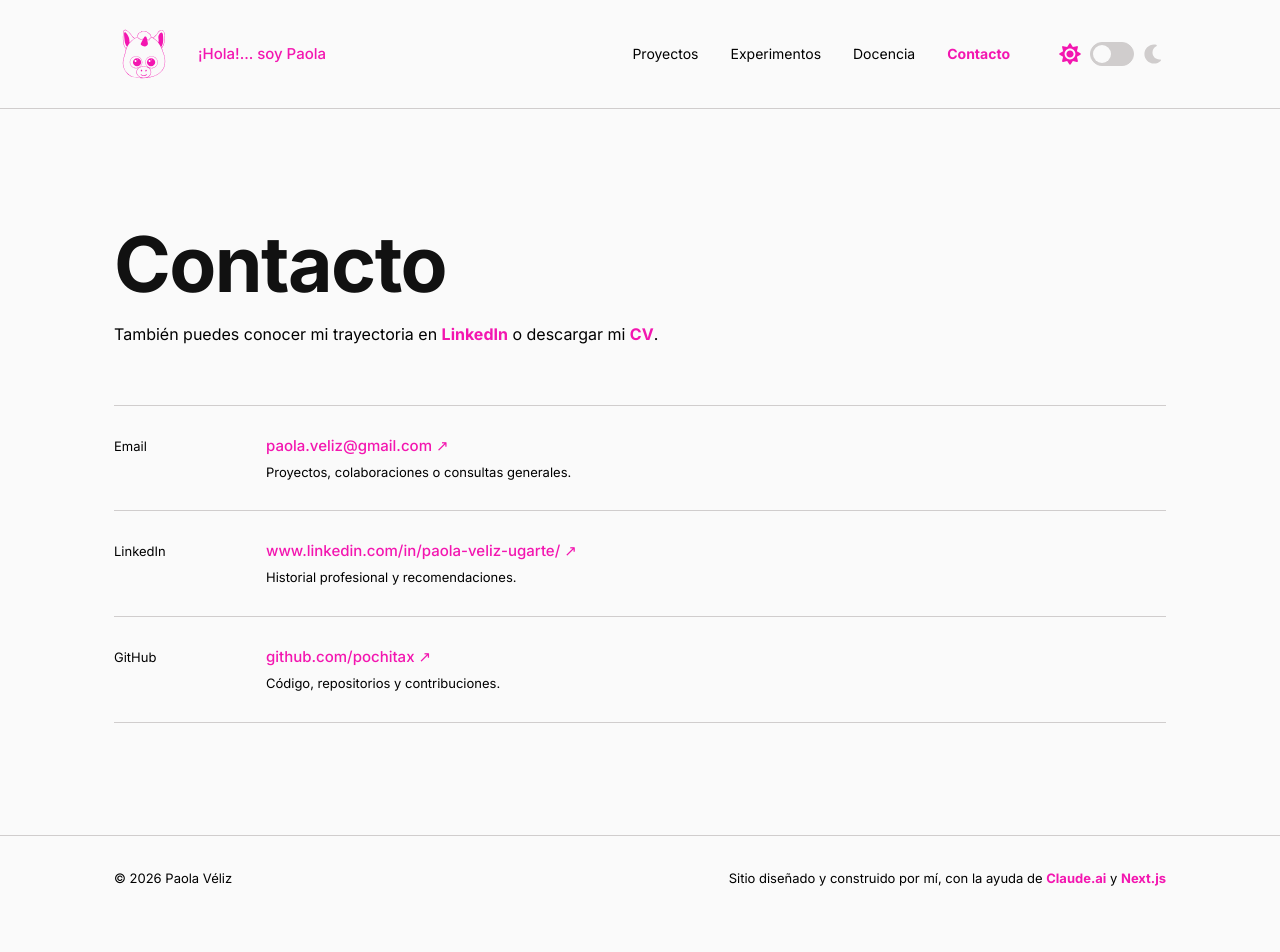
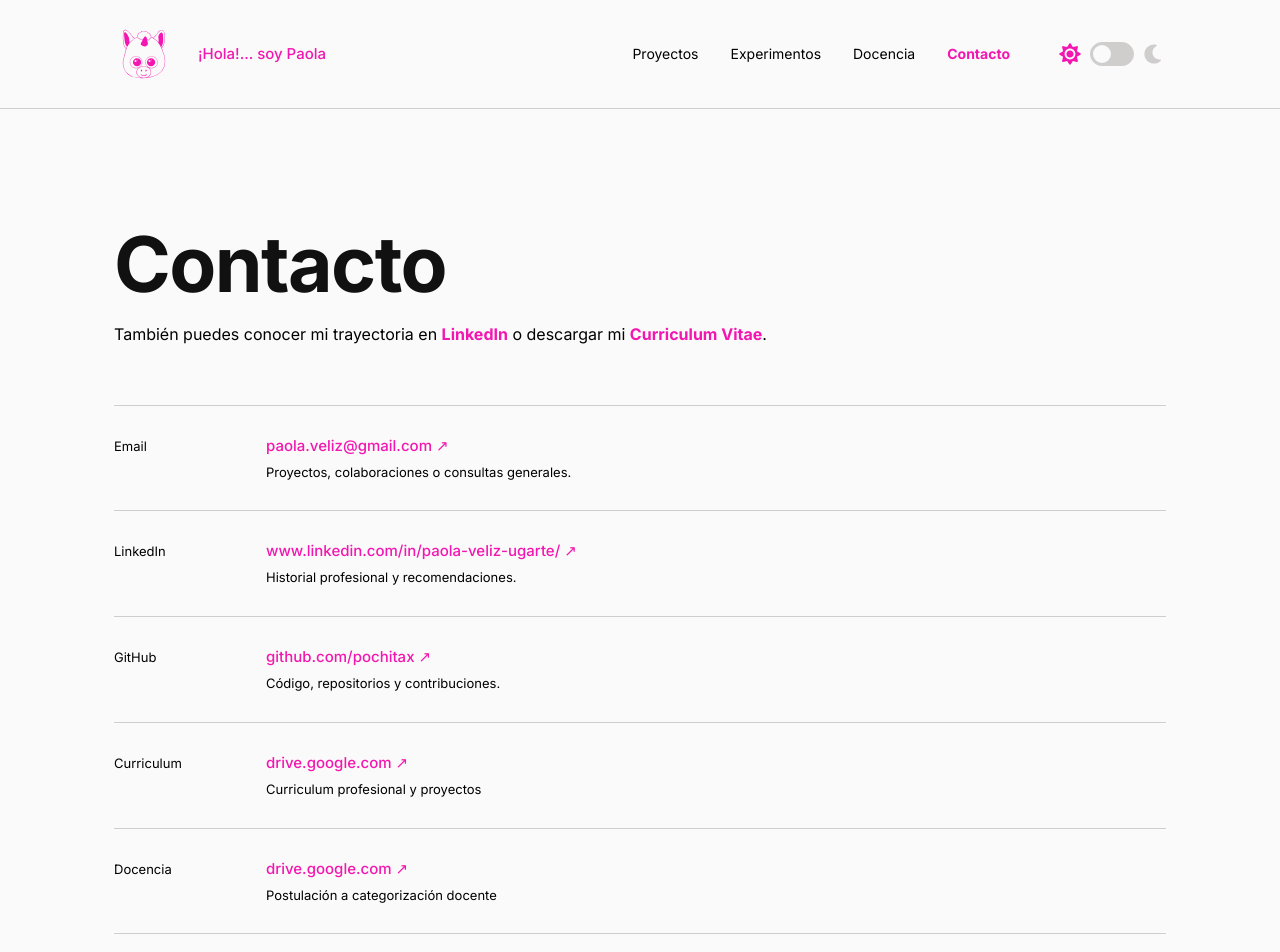
Before and after one commit to pochitax/portafolioweb, a Next.js app: page /contacto in a window 1280 px wide. Shown: the top 952 px of the page. Before the commit the page ends 921 px from the top, so only its background shows below. Built offline with nearby package versions, Linux system fonts and the light colour scheme.

Commit message:
ajuste de contacto

```diff
--- a/src/app/contacto/page.tsx
+++ b/src/app/contacto/page.tsx
@@ -23,6 +23,18 @@ const channels = [
     href: 'https://github.com/pochitax',
     description: 'Código, repositorios y contribuciones.',
   },
+  {
+    label: 'Curriculum',
+    value: 'drive.google.com',
+    href: 'https://drive.google.com/file/d/1XCz5KGewMNSFWTUoX_zq9e4NufBK1UqC/view?usp=sharing',
+    description: 'Curriculum profesional y proyectos',
+  },
+  {
+    label: 'Docencia',
+    value: 'drive.google.com',
+    href: 'https://drive.google.com/file/d/1jvOzswpzRrQrDQUTKIqkm0ynfe7I478w/view?usp=sharing',
+    description: 'Postulación a categorización docente',
+  },
 ]
 
 export default function ContactoPage() {
@@ -37,8 +49,8 @@ export default function ContactoPage() {
             LinkedIn
           </a>{' '}
           o descargar mi {' '}
-          <a href="#" target="_blank" rel="noopener noreferrer" className="footer-link">
-            CV
+          <a href="https://drive.google.com/file/d/1XCz5KGewMNSFWTUoX_zq9e4NufBK1UqC/view?usp=sharing" target="_blank" rel="noopener noreferrer" className="footer-link">
+            Curriculum Vitae
           </a>.
         </p>
       </div>
```
